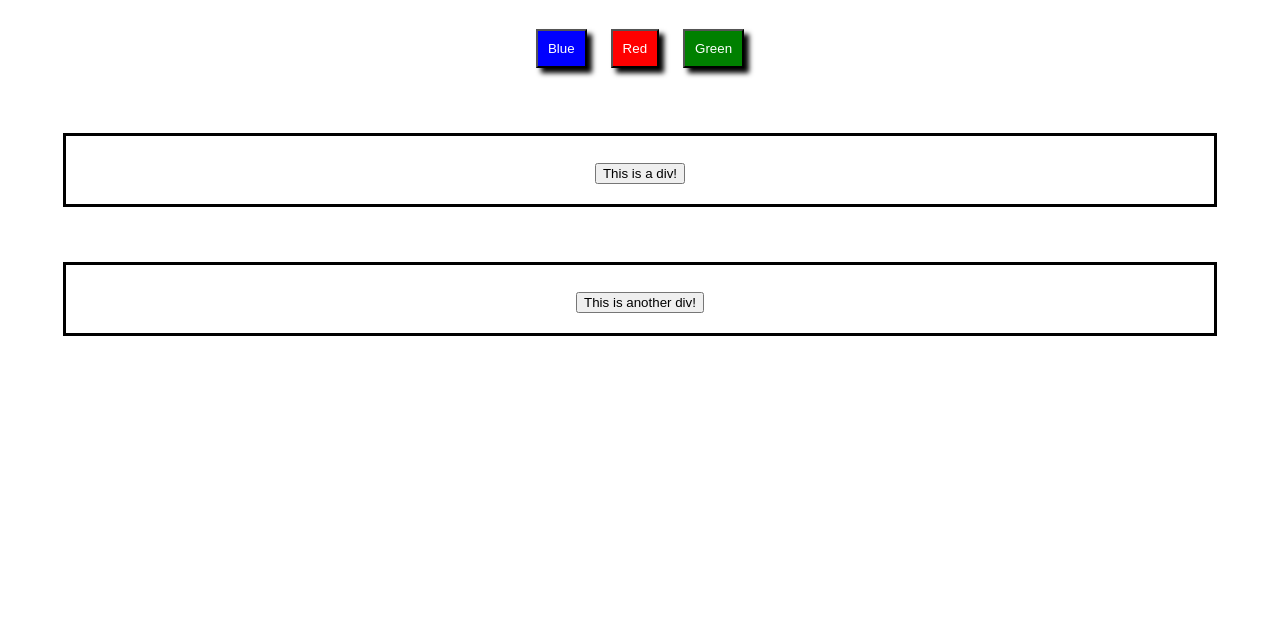
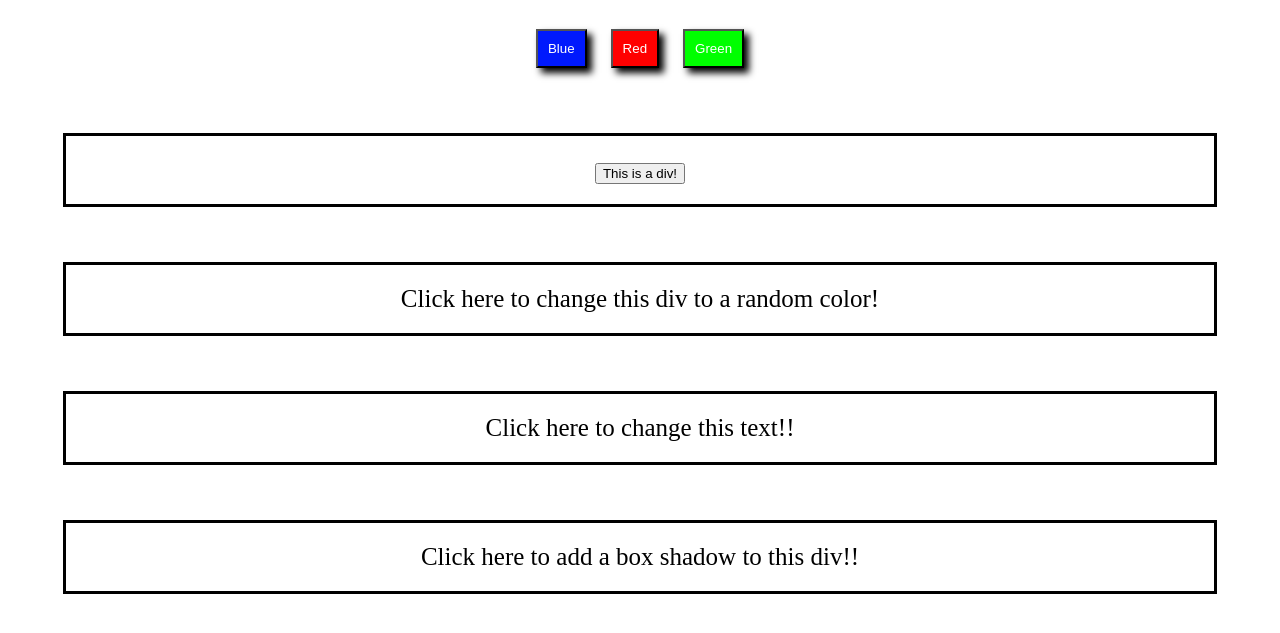
Before and after one commit to PrajaktaSathe/Javascript-projects, a plain HTML site: page Color Change/index.html in a window 1280 px wide. Shown: the part 61-694 px from the top of the page. Drawn offline with Linux system fonts and the light colour scheme.

Commit message:
Improve color change
Improve color change

```diff
--- a/Color Change/index.html
+++ b/Color Change/index.html
@@ -20,7 +20,13 @@
             <button>This is a div!</button>
         </div>
         <div onclick="changeColorOfDiv2()" id="myDiv2">
-            <button>This is another div!</button>
+            Click here to change this div to a random color!
+        </div>
+        <div onclick="changeTextOfDiv()" id="myTextDiv">
+            Click here to change this text!!
+        </div>
+        <div onclick="addBoxShadow()" id="myTextDiv2">
+            Click here to add a box shadow to this div!!
         </div>
     </body>
 </html>
--- a/Color Change/main.js
+++ b/Color Change/main.js
@@ -1,21 +1,37 @@
-var colors = ['white', 'red', 'blue', 'green', 'grey', 'cyan'];
+// A list of colors to choose from -
+var colors = ['grey', 'cyan', 'rgb(10, 100, 100)', 'wheat', 'gold', 'beige', 'purple', 'violet', 'aquamarine', 'chartreuse', 'crimson', 'fuchsia'];
 
+// This function changes color of required element (here it is body) to blue -
 function changeColorBlue() {
-    document.body.style.background = "blue";
+    document.body.style.background = "rgb(0, 25, 253)";
 }
 
+// This function changes color of required element to red -
 function changeColorRed() {
     document.body.style.background = "red";
 }
 
+// This function changes color of required element to green -
 function changeColorGreen() {
-    document.body.style.background = "green";
+    document.body.style.background = "rgb(0, 255, 0)";
 }
 
+// Hard-coded way of changing an element's color -
 function changeColorOfDiv() {
     document.getElementById('myDiv').style.backgroundColor = 'white';
 }
 
+// This function chooses a random color from the colors list -
 function changeColorOfDiv2() {
-    document.getElementById('myDiv2').style.backgroundColor = colors[Math.floor(Math.random()*7)];
+    document.getElementById('myDiv2').style.backgroundColor = colors[Math.floor(Math.random()*colors.length)];
 }
+
+// This function changes the text of the element -
+function changeTextOfDiv() {
+    document.getElementById('myTextDiv').innerText = "This is the changed text!!";
+}
+
+// This function adds a box shadow to the element -
+function addBoxShadow() {
+    document.getElementById('myTextDiv2').style.boxShadow = "20px 20px 20px black";
+}
--- a/Color Change/styles.css
+++ b/Color Change/styles.css
@@ -2,33 +2,37 @@
     box-sizing: border-box;
 }
 
+/* Centering everything from the body */
 body {
     text-align: center;
 }
 
+/* Specifications for the blue button */
 #blueBtn {
     cursor: pointer;
-    background-color: blue;
+    background-color: rgb(0, 25, 253);
     color: white;
-    box-shadow: 5px 5px 5px black;
+    box-shadow: 5px 5px 7px black;
     margin: 10px;
     padding: 10px 10px;
 }
 
+/* Specifications for the red button */
 #redBtn {
     cursor: pointer;
     background-color: red;
     color: white;
-    box-shadow: 5px 5px 5px black;
+    box-shadow: 5px 5px 7px black;
     margin: 10px;
     padding: 10px 10px;
 }
 
+/* Specifications for the green button */
 #greenBtn {
     cursor: pointer;
-    background-color: green;
+    background-color: rgb(0, 255, 0);
     color: white;
-    box-shadow: 5px 5px 5px black;
+    box-shadow: 5px 5px 7px black;
     margin: 10px;
     padding: 10px 10px;
 }
@@ -41,8 +45,27 @@ body {
 }
 
 #myDiv2 {
+    cursor: pointer;
     border: solid black;
     font-size: 25px;
     margin: 55px;
     padding: 20px;
 }
+
+#myTextDiv {
+    cursor: pointer;
+    border: solid black;
+    font-size: 25px;
+    margin: 55px;
+    padding: 20px;
+    transition: 0.7s;
+}
+
+#myTextDiv2 {
+    cursor: pointer;
+    border: solid black;
+    font-size: 25px;
+    margin: 55px;
+    padding: 20px;
+    transition: 0.7s;
+}
```
